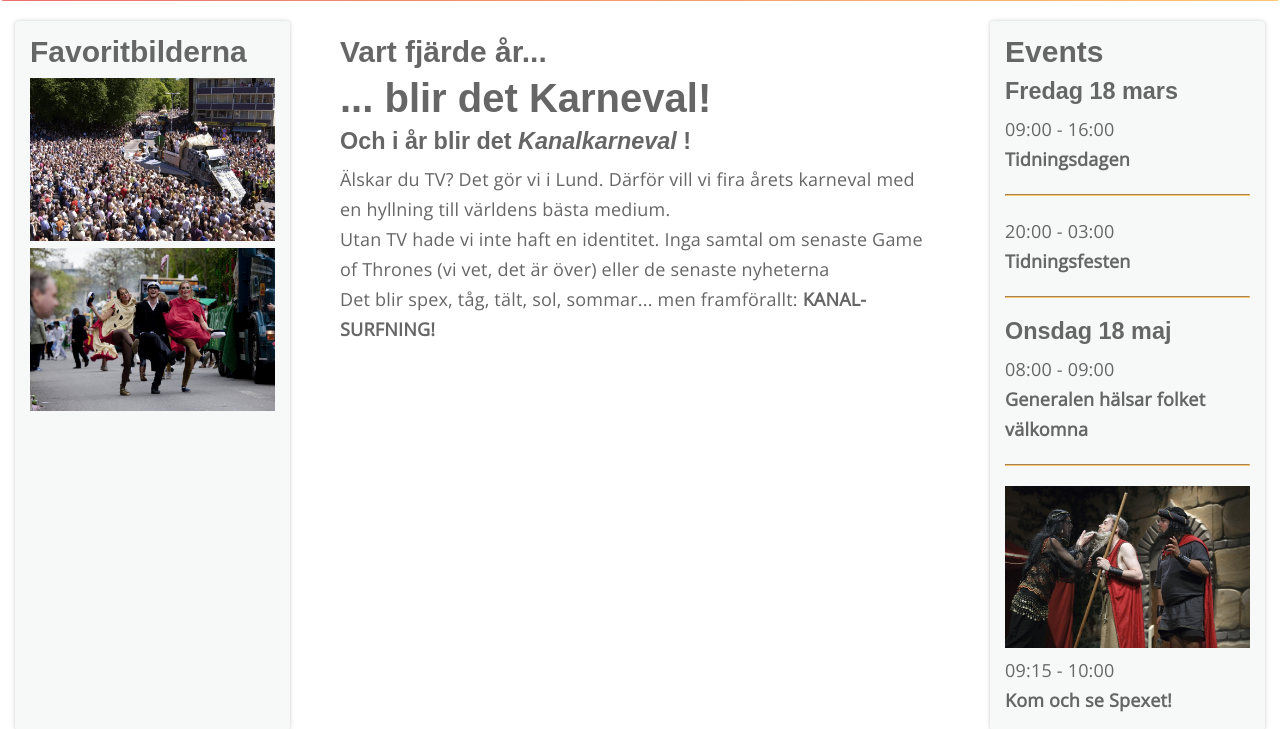
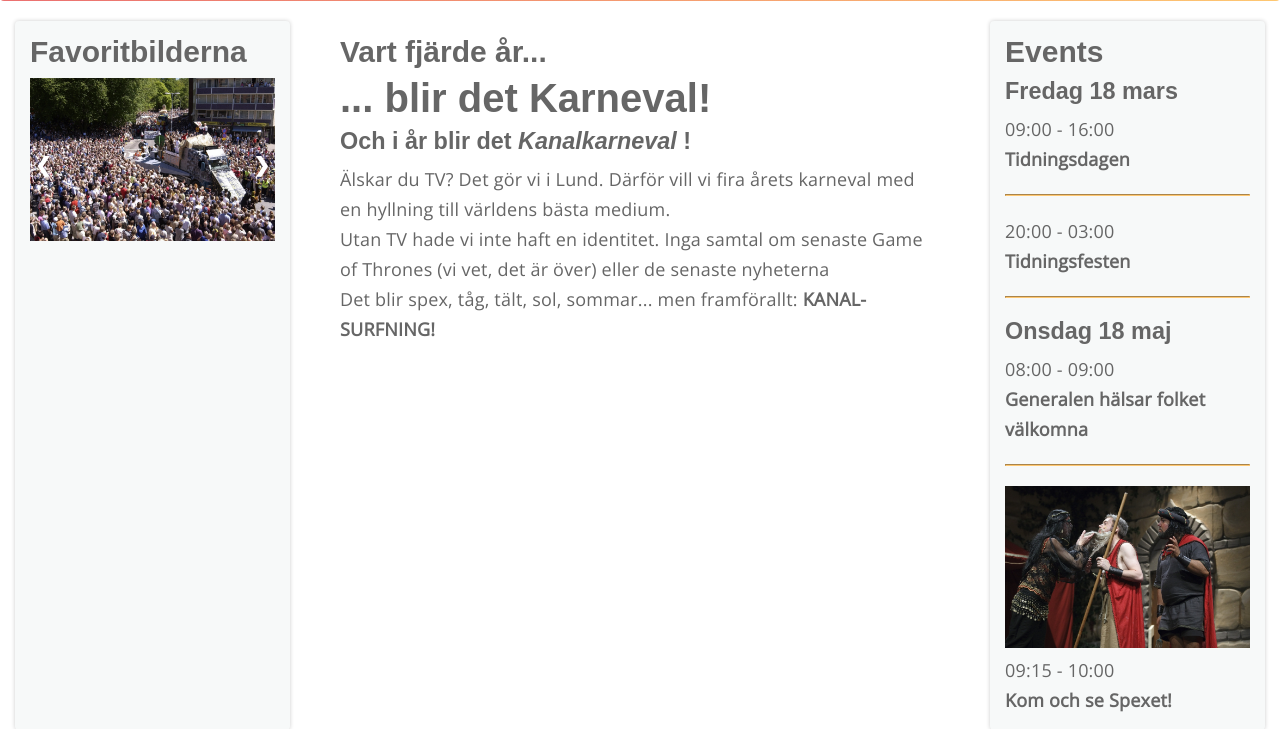
Before and after one commit to erikbrgn/Webbutveckling-uppgift2, a PHP site: page / in a window 1280 px wide. Shown: the part 474-1203 px from the top of the page. Run offline with PHP 8.4, Linux system fonts and the light colour scheme; some web fonts are replaced.

Commit message:
Slideshow baby

```diff
--- a/assets/css/main.css
+++ b/assets/css/main.css
@@ -1029,7 +1029,49 @@ p {
   pointer-events: none; }
 
 .slideshow {
-  width: 100%; }
+  width: 100%;
+  margin: auto;
+  position: relative; }
+
+.mySlide {
+  display: none; }
+
+.prev, .next {
+  cursor: pointer;
+  position: absolute;
+  top: 40%;
+  width: auto;
+  padding: 5px;
+  color: white;
+  font-weight: bold;
+  transition: 0.6s ease;
+  border-radius: 0 3px 3px 0;
+  user-select: none; }
+
+.next {
+  right: 0;
+  border-radius: 3px 0 0 3px; }
+
+.prev:hover, .next:hover {
+  background-color: rgba(0, 0, 0, 0.8); }
+
+.fade {
+  -webkit-animation-name: fade;
+  -webkit-animation-duration: 1.5s;
+  animation-name: fade;
+  animation-duration: 1.5s; }
+
+@-webkit-keyframes fade {
+  from {
+    opacity: .4; }
+  to {
+    opacity: 1; } }
+
+@keyframes fade {
+  from {
+    opacity: .4; }
+  to {
+    opacity: 1; } }
 
 .video-wrapper {
   position: relative;
--- a/index.html
+++ b/index.html
@@ -60,8 +60,18 @@
 
         <div class="section">
             <h2>Favoritbilderna</h2>
-            <img alt="Karnevalståget" src="assets/img/Karneval02.jpg">
-            <img alt="Karnevalister" src="assets/img/Lundakarnevalen 2010 01.jpg">
+            <div class="slideshow">
+                <div class="mySlide fade">
+                    <img alt="Karnevalståget" src="assets/img/Karneval02.jpg">
+                </div>
+                <div class="mySlide fade">
+                        <img alt="Karnevalister" src="assets/img/Lundakarnevalen 2010 01.jpg">
+                </div>
+                <a class="prev" onclick="plusSlides(-1)">&#10094;</a>
+                <a class="next" onclick="plusSlides(1)">&#10095;</a>
+            </div>
+
+
         </div>
         <div class="main">
             <h2>Vart fjärde år...</h2>
@@ -108,6 +118,7 @@
     </div>
 
     <script src="src/scripts/karnevalen.main.js" type="text/javascript"></script>
+    <script src="src/scripts/karneval-slideshowscript.js" type="text/javascript"></script>
 </body>
 
 </html>
--- /dev/null
+++ b/src/scripts/karneval-slideshowscript.js
@@ -0,0 +1,24 @@
+var slideIndex = 1;
+showSlides(slideIndex);
+
+// Next/previous controls
+function plusSlides(n) {
+  showSlides(slideIndex += n);
+}
+
+// Thumbnail image controls
+function currentSlide(n) {
+  showSlides(slideIndex = n);
+}
+
+function showSlides(n) {
+  var i;
+  var slides = document.getElementsByClassName("mySlide");
+  if (n > slides.length) {slideIndex = 1}
+  if (n < 1) {slideIndex = slides.length}
+  for (i = 0; i < slides.length; i++) {
+      slides[i].style.display = "none";
+  }
+  slides[slideIndex-1].style.display = "block";
+  dots[slideIndex-1].className += " active";
+}
--- a/src/scss/components/_slideshow.scss
+++ b/src/scss/components/_slideshow.scss
@@ -1,3 +1,48 @@
 .slideshow {
     width: 100%;
+    margin:auto;
+    position: relative;
 }
+
+.mySlide {
+    display:none;
+}
+
+.prev, .next {
+    cursor: pointer;
+    position: absolute;
+    top:40%;
+    width:auto;
+    padding:5px;
+    color: white;
+    font-weight: bold;
+    transition: 0.6s ease;
+    border-radius: 0 3px 3px 0;
+    user-select: none;
+}
+
+.next {
+    right: 0;
+    border-radius: 3px 0 0 3px;
+}
+
+.prev:hover, .next:hover {
+    background-color: rgba(0,0,0,0.8);
+}
+
+.fade {
+    -webkit-animation-name: fade;
+    -webkit-animation-duration: 1.5s;
+    animation-name: fade;
+    animation-duration: 1.5s;
+}
+
+  @-webkit-keyframes fade {
+    from {opacity: .4}
+    to {opacity: 1}
+}
+
+  @keyframes fade {
+    from {opacity: .4}
+    to {opacity: 1}
+}
```
